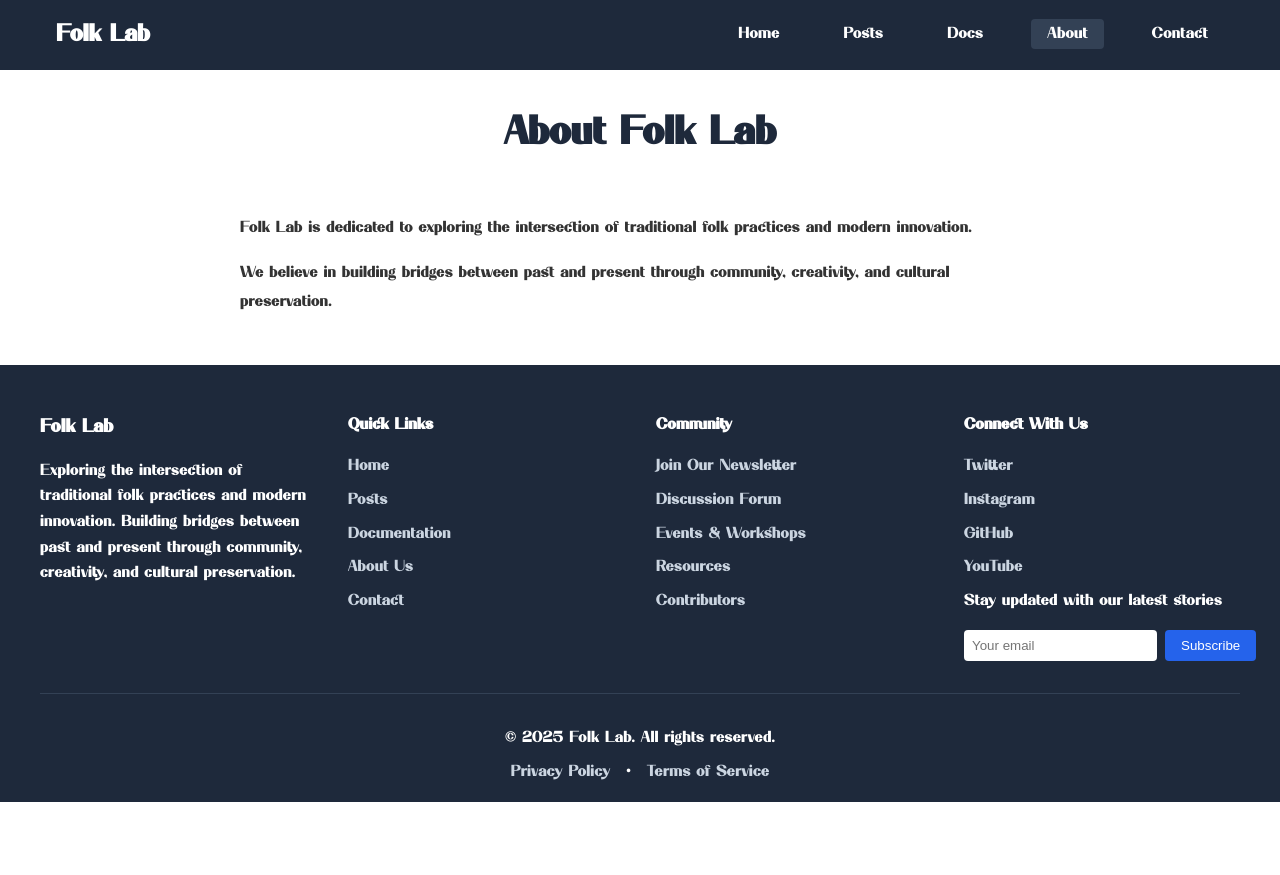
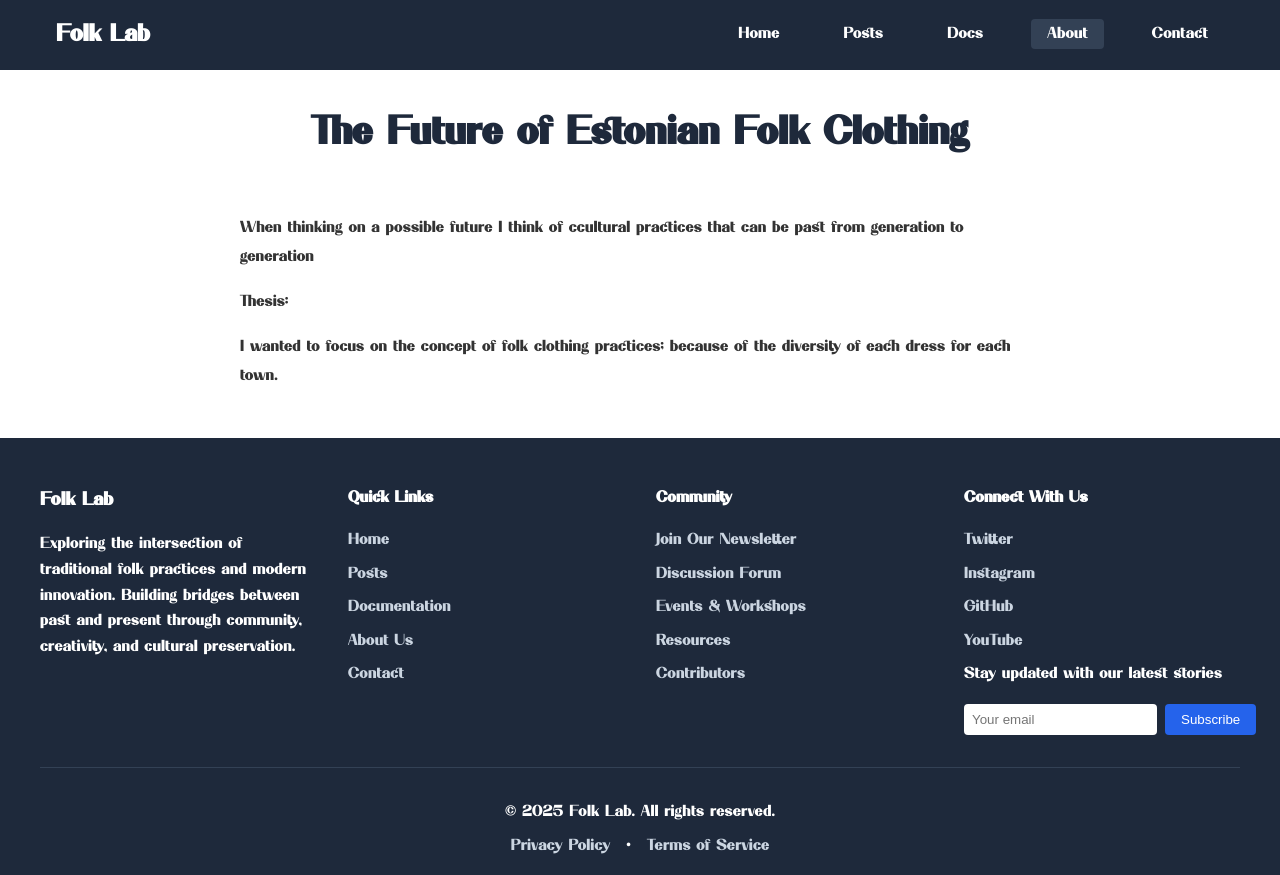
Before and after one commit to lilyrose1013/The_Future_of_Folk_LV, a React (Vite) app: page /about in a window 1280 px wide. Before the commit the page ends 802 px from the top, so only its background shows below. Built offline with nearby package versions, Linux system fonts and the light colour scheme.

Commit message:
Update routes: Ideation page and update navigation

```diff
--- a/src/App.jsx
+++ b/src/App.jsx
@@ -4,7 +4,7 @@ import Home from './pages/Home';
 import Posts from './pages/Posts';
 import PostDetail from './pages/PostDetail';
 import About from './pages/About';
-import Contact from './pages/Contact';
+import Ideation from './pages/Ideation';
 import Docs from './pages/Docs';
 import './App.css';
 
@@ -13,11 +13,11 @@ function App() {
     <Router>
       <Layout>
         <Routes>
-          <Route path="/" element={<Home />} />
+          <Route path="/home" element={<Home />} />
           <Route path="/posts" element={<Posts />} />
           <Route path="/posts/:id" element={<PostDetail />} />
           <Route path="/about" element={<About />} />
-          <Route path="/contact" element={<Contact />} />
+          <Route path="/ideation" element={<Ideation />} />
           <Route path="/docs" element={<Docs />} />
         </Routes>
       </Layout>
--- a/src/pages/About.jsx
+++ b/src/pages/About.jsx
@@ -2,11 +2,12 @@ export default function About() {
   return (
     <div className="about-page page">
       <header className="page-header">
-        <h1>About Folk Lab</h1>
+        <h1> The Future of Estonian Folk Clothing </h1>
       </header>
       <div className="page-content">
-        <p>Folk Lab is dedicated to exploring the intersection of traditional folk practices and modern innovation.</p>
-        <p>We believe in building bridges between past and present through community, creativity, and cultural preservation.</p>
+        <p>When thinking on a possible future I think of ccultural practices that can be past from generation to generation</p>
+        <p> Thesis:</p>
+<p> I wanted to focus on the concept of folk clothing practices; because of the diversity of each dress for each town.</p>
       </div>
     </div>
   );
```
Also changed, not shown: src/pages/Ideation.jsx (renamed from src/pages/Contact.jsx).
